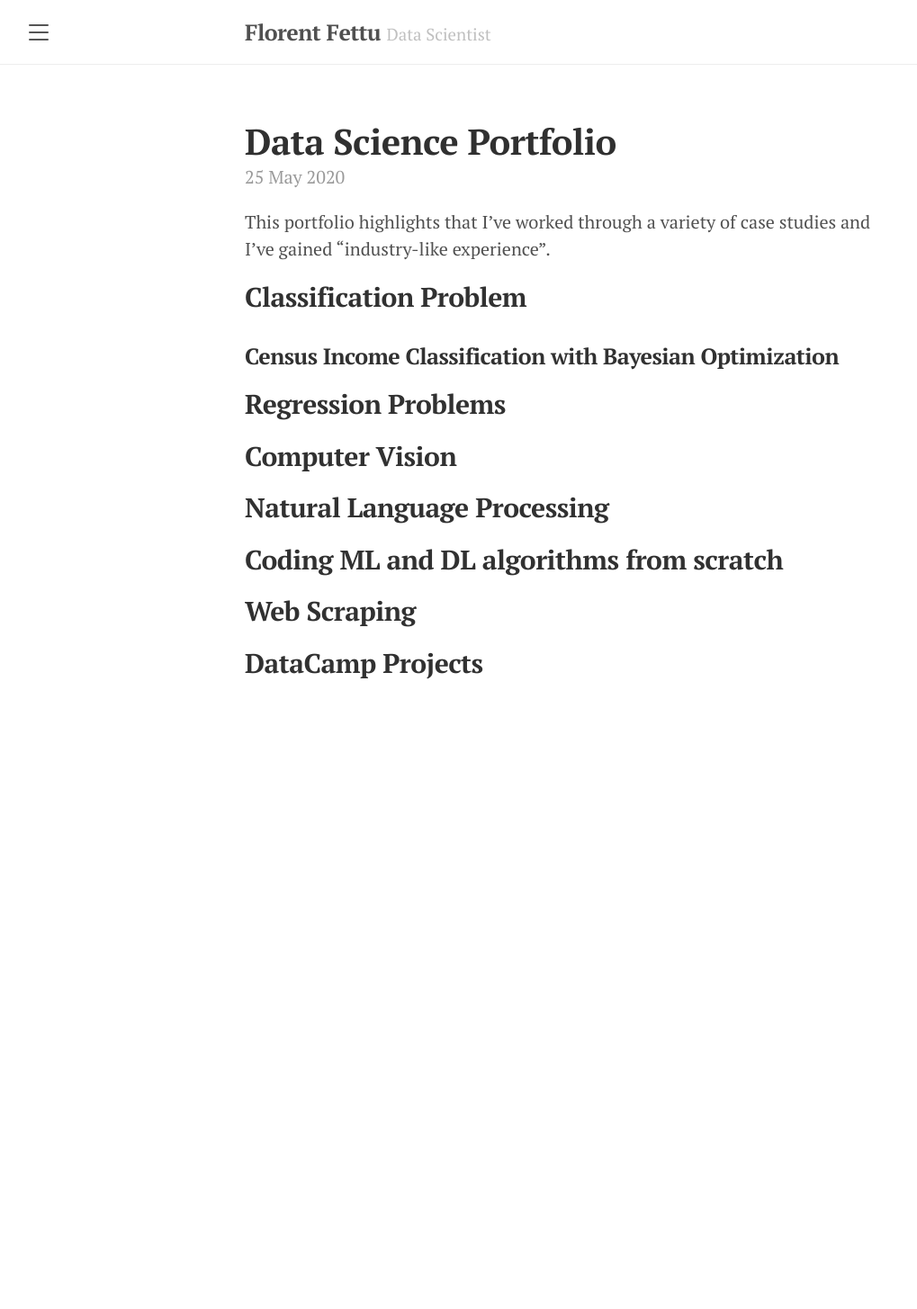
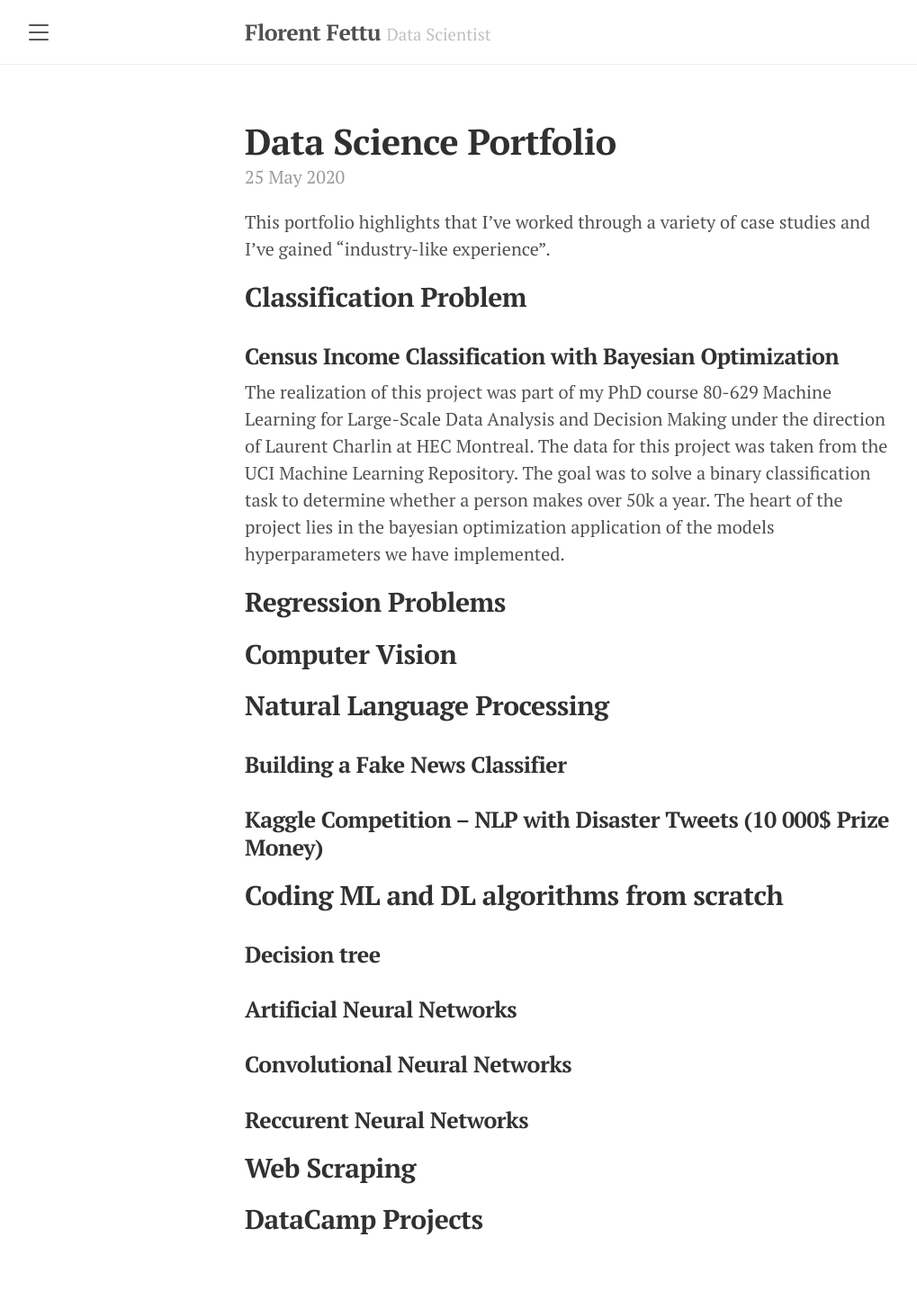
Before and after one commit to florentfettu/florentfettu.github.io, a Jekyll site: the page built from _posts/2020-05-25-data-science-portfolio.md, in a window 1280 px wide. Shown: the whole page at 90% size, without its empty margins (8-1027 px from the left). Built offline with Jekyll 4.4.1, drawn with Linux system fonts in a browser that asks for light colours; nearby versions of some CDN libraries; before the commit the page ends 900 px from its top, so only the background shows below that.

Commit message:
Update 2020-05-25-data-science-portfolio.md

```diff
--- a/_posts/2020-05-25-data-science-portfolio.md
+++ b/_posts/2020-05-25-data-science-portfolio.md
@@ -9,13 +9,27 @@ This portfolio highlights that I've worked through a variety of case studies and
 
 ### Census Income Classification with Bayesian Optimization
 
+The realization of this project was part of my PhD course 80-629 Machine Learning for Large-Scale Data Analysis and Decision Making under the direction of Laurent Charlin at HEC Montreal. The data for this project was taken from the UCI Machine Learning Repository. The goal was to solve a binary classification task to determine whether a person makes over 50k a year. The heart of the project lies in the bayesian optimization application of the models hyperparameters we have implemented.
+
 ## Regression Problems
 
 ## Computer Vision
 
 ## Natural Language Processing
 
+### Building a Fake News Classifier
+
+### Kaggle Competition – NLP with Disaster Tweets (10 000$ Prize Money)
+
 ## Coding ML and DL algorithms from scratch
+
+### Decision tree
+
+### Artificial Neural Networks
+
+### Convolutional Neural Networks
+
+### Reccurent Neural Networks
 
 ## Web Scraping
 
```
